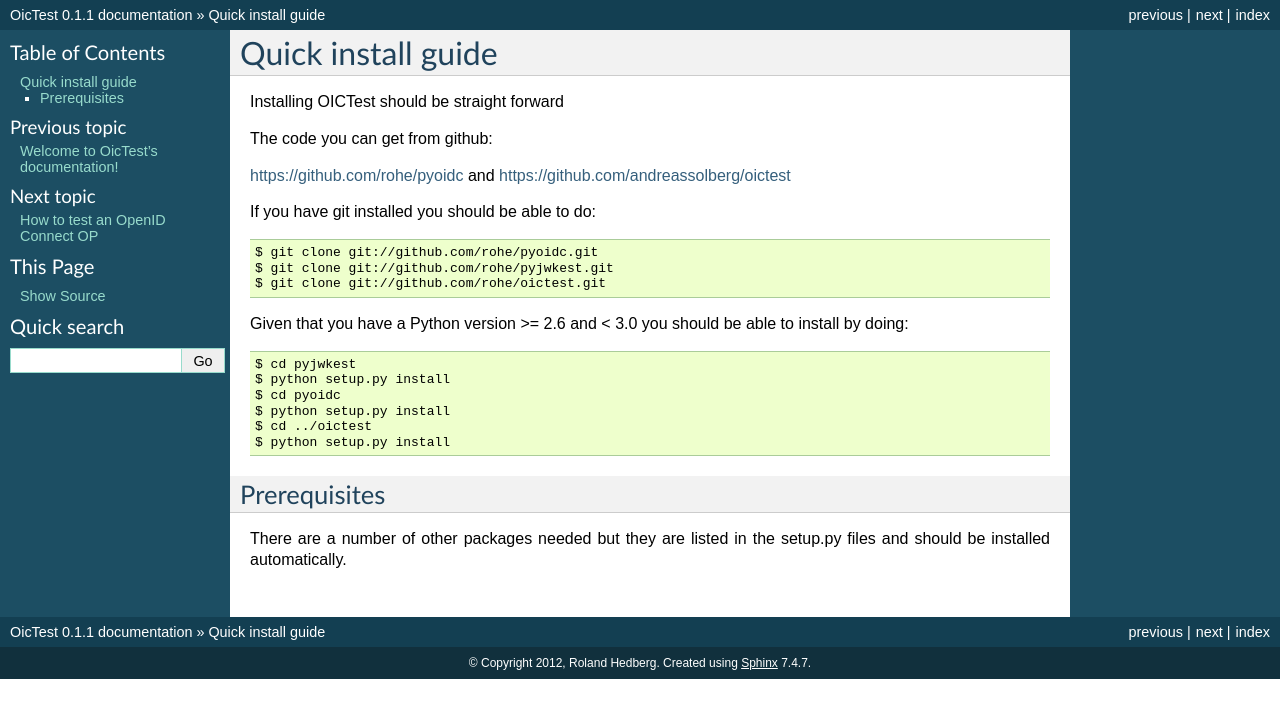
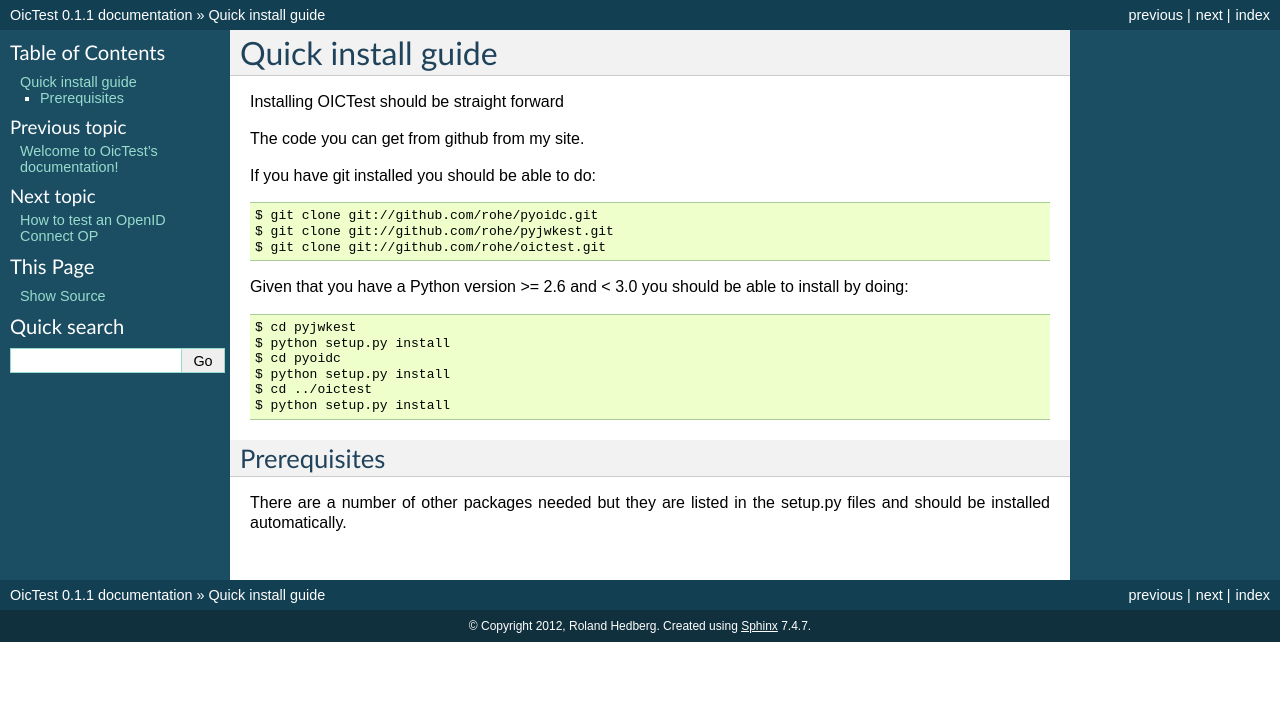
Before and after one commit to rohe/oictest, a Sphinx documentation site: the page built from doc/install.rst, in a window 1280 px wide. Shown: the top 718 px of the page. Built offline with Sphinx 7.4.7, drawn with Linux system fonts in a browser that asks for light colours.

Commit message:
More accurate information.

```diff
--- a/doc/install.rst
+++ b/doc/install.rst
@@ -6,11 +6,7 @@
 
 Installing OICTest should be straight forward
 
-The code you can get from github:
-
-https://github.com/rohe/pyoidc
-and
-https://github.com/andreassolberg/oictest
+The code you can get from github from my site.
 
 If you have git installed you should be able to do::
 
```
